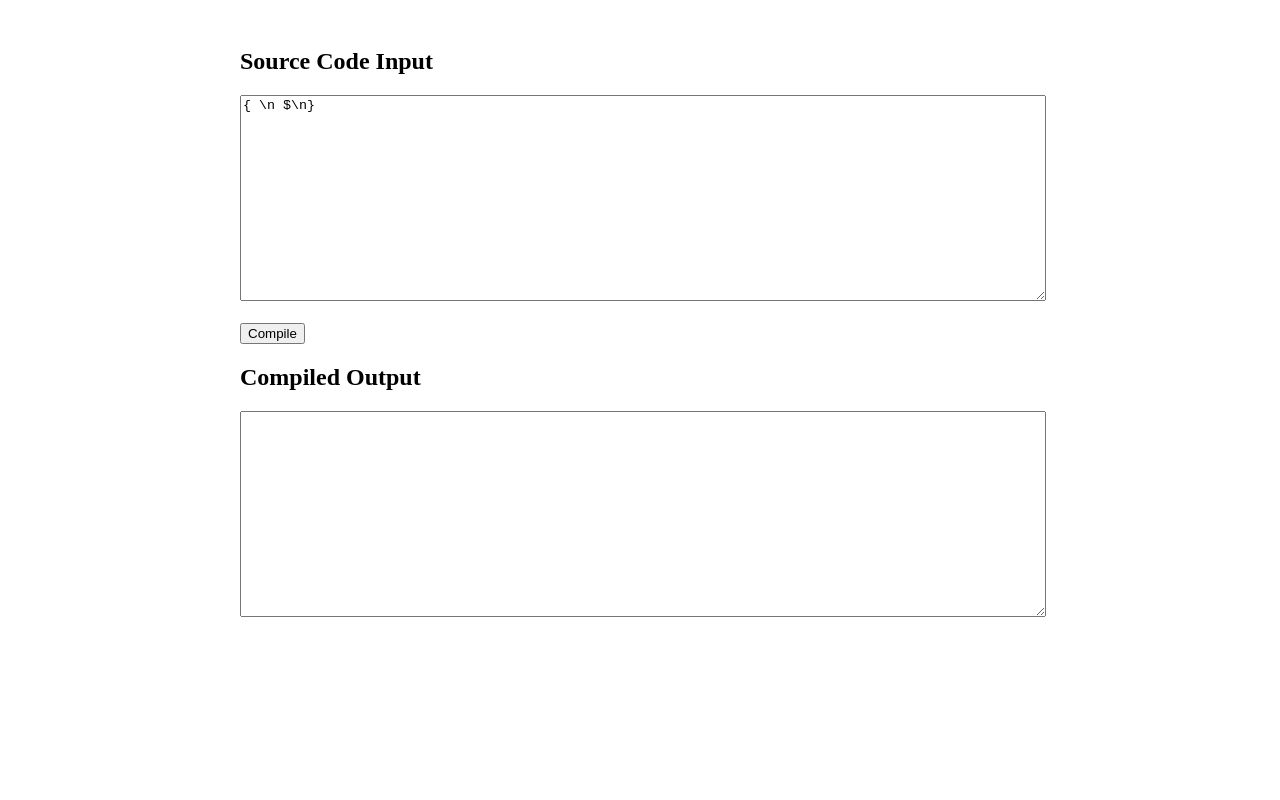
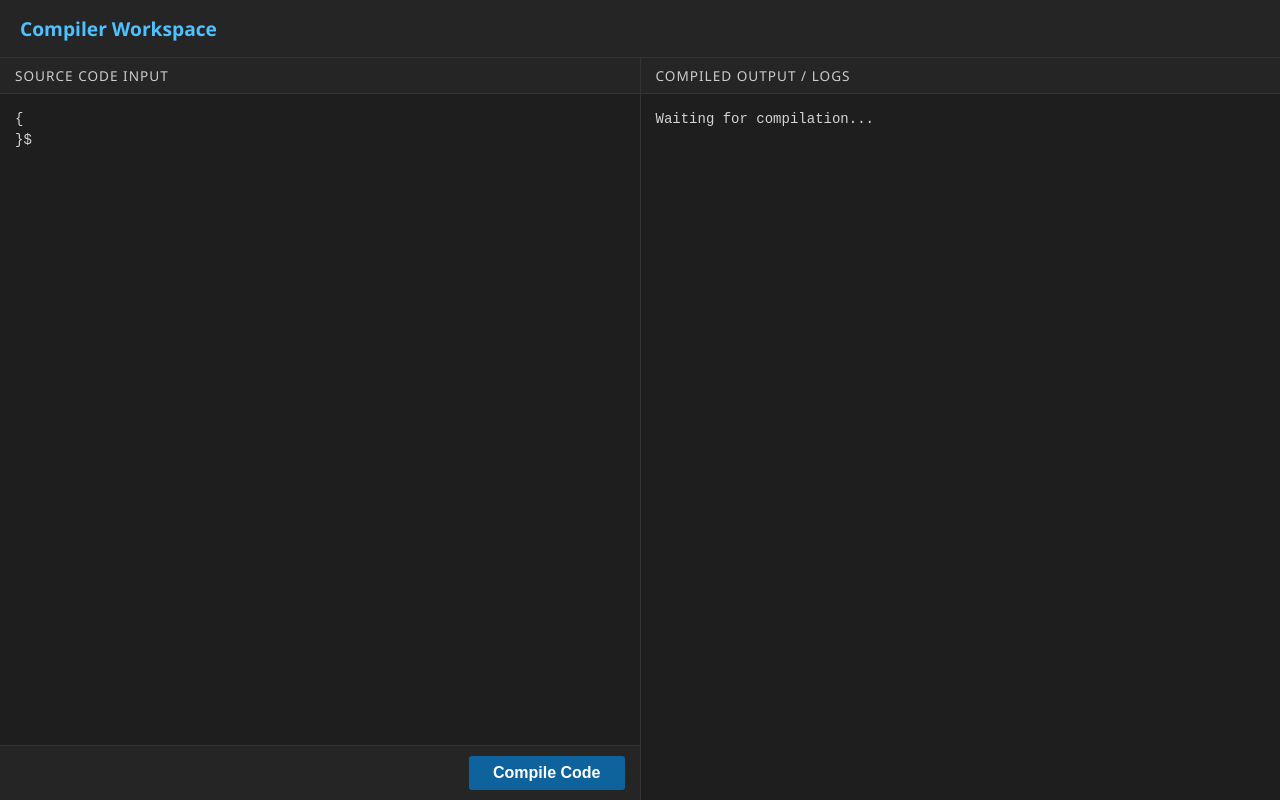
Before and after one commit to MattFrost28/CMPT-432-Compiler, a website with bundled scripts: page index.html in a window 1280 px wide. Built offline with nearby package versions, Linux system fonts and the light colour scheme.

Commit message:
Revamp UI and rename input/output IDs
Redesign the compiler UI and styling: add a dark themed layout with header, two-panel grid, panel headers, styled textareas and a styled Compile button in compiler.css. Update index.html to the new workspace layout, change element IDs (sourceCode -> source-input, outputLog -> console-output), adjust initial text and attributes (spellcheck/readonly), and update the page title. Update source/compiler.ts and distrib/compiler.js to reference the new IDs so the startCompile flow works with the new DOM. Regenerate distrib/compiler.js.map to match the rebuilt JS bundle.

```diff
--- a/compiler.css
+++ b/compiler.css
@@ -1,11 +1,118 @@
-textarea {
-    width: 100%;
-    height: 200px;
-    font-family: monospace;
+:root {
+    --bg-main: #1e1e1e;
+    --bg-panel: #252526;
+    --text-main: #cccccc;
+    --text-accent: #4fc1ff;
+    --border-color: #333333;
+    --btn-bg: #0e639c;
+    --btn-hover: #1177bb;
 }
 
-.container {
+* {
+    box-sizing: border-box;
+    margin: 0;
+    padding: 0;
+}
+
+body {
+    font-family: 'Segoe UI', Tahoma, Geneva, Verdana, sans-serif;
+    background-color: var(--bg-main);
+    color: var(--text-main);
+    display: flex;
+    flex-direction: column;
+    height: 100vh;
+    overflow: hidden;
+}
+
+/* Header styling */
+
+header {
+    background-color: var(--bg-panel);
+    padding: 15px 20px;
+    border-bottom: 1px solid var(--border-color);
+    display: flex;
+    justify-content: space-between;
+    align-items: center;
+}
+
+header h1 {
+    font-size: 1.2rem;
+    color: var(--text-accent);
+    font-weight: 600;
+}
+
+/* grid layout */
+main {
+    display: grid;
+    grid-template-columns: 1fr 1fr;
+    flex-grow: 1;
+    gap: 1px;
+    background-color: var(--border-color);
+}
+
+/* panel container*/
+.panel {
+    background-color: var(--bg-main);
+    display: flex;
+    flex-direction: column;
+    height: 100%;
+}
+.panel-header {
+    background-color: var(--bg-panel);
+    padding: 8px 15px;
+    font-size: .85rem;
+    text-transform: uppercase;
+    letter-spacing: 1px;
+    border-bottom: 1px solid var(--border-color);
+}
+
+/* text areas */
+textarea {
+    flex-grow: 1;
+    width: 100%;
+    background-color: var(--bg-main);
+    color: #d4d4d4;
+    font-family: 'Courier New', Courier, monospace;
+    font-size: 14px;
+    line-height: 1.5;
+    padding: 15px;
+    border: none;
+    resize: none;
+    outline: none;
+}
+
+textarea:focus {
+    box-shadow: inset 0 0 0 1px var(--border-color);
+}
+
+/* button container */
+.button-container {
+    background-color: var(--bg-panel);
+    padding: 10px 15px;
+    border-top: 1px solid var(--border-color);
+    display: flex;
+    justify-content: flex-end;
+}
+
+/* compile button */
+#compile-btn {
+    background-color: var(--btn-bg);
+    color: white;
+    border: none;
+    padding: 8px 24px;
+    font-size: 1rem;
+    font-weight: bold;
+    border-radius: 3px;
+    cursor: pointer;
+    transition: background-color 0.2s;
+}
+
+#compile-btn:hover {
+    background-color: var(--btn-hover);
+}
+
+/* .container {
     max-width: 800px;
     margin: auto;
     padding: 20px;
-}
+} */
--- a/distrib/compiler.js
+++ b/distrib/compiler.js
@@ -7,8 +7,8 @@ import { CodeGenerator } from "./codegen.js";
 // attach the function to global scope so it can be called from the HTML
 window.startCompile = function () {
     // get html elements
-    const sourceInput = document.getElementById("sourceCode").value;
-    const outputLog = document.getElementById("outputLog");
+    const sourceInput = document.getElementById("source-input").value;
+    const outputLog = document.getElementById("console-output");
     // clear the output log
     outputLog.value = "Starting compilation...\n";
     //outputLog.value += "Lexing program...\n";
--- a/index.html
+++ b/index.html
@@ -3,19 +3,30 @@
     <head>
         <meta charset="UTF-8">
         <meta name="viewport" content="width=device-width, initial-scale=1.0">
-        <title>TypeScript Compiler</title>
+        <title>TypeScript 6502 Compiler</title>
         <link rel="stylesheet" href="compiler.css">
     </head>
     <body>
-        <div class="container">
-            <h2>Source Code Input</h2>
-            <textarea id="sourceCode">{ \n $\n}</textarea>
-            <br><br>
-            <button onclick="startCompile()">Compile</button>
 
-            <h2>Compiled Output</h2>
-            <textarea id="outputLog" readonly></textarea>
-        </div>
+        <header>
+            <h1>Compiler Workspace</h1>
+        </header>
+        <main>
+            <div class="panel">
+                <div class = "panel-header">Source Code Input</div>
+                <textarea id="source-input" spellcheck = false>{
+}$</textarea>
+
+                <div class = "button-container">
+                    <button id = "compile-btn" onclick="startCompile()">Compile Code</button>
+                </div>
+            </div>
+
+            <div class = "panel">
+                <div class = "panel-header">Compiled Output / Logs</div>
+                <textarea id="console-output" readonly spellcheck = "false">Waiting for compilation...</textarea>
+            </div>
+        </main>
 
         <script type="module" src="distrib/compiler.js"></script>
     </body>
--- a/source/compiler.ts
+++ b/source/compiler.ts
@@ -8,8 +8,8 @@ import { CodeGenerator } from "./codegen.js";
 // attach the function to global scope so it can be called from the HTML
 (window as any).startCompile = function() {
     // get html elements
-    const sourceInput = (document.getElementById("sourceCode") as HTMLInputElement).value;
-    const outputLog = document.getElementById("outputLog") as HTMLInputElement;
+    const sourceInput = (document.getElementById("source-input") as HTMLTextAreaElement).value;
+    const outputLog = document.getElementById("console-output") as HTMLTextAreaElement;
 
     // clear the output log
     outputLog.value = "Starting compilation...\n";
```
Also changed, not shown: 1 other file.
